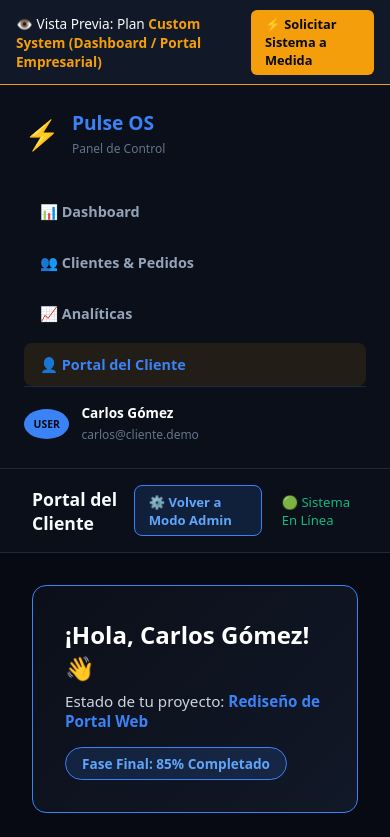
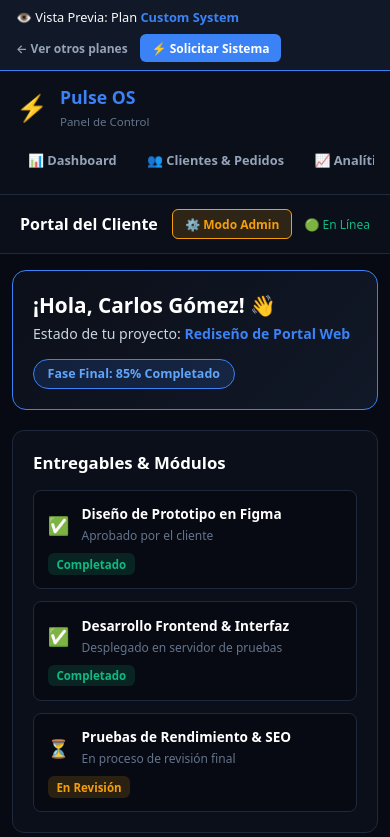
Before and after one commit to Nehemiassr07/bytecode-gt, a Vue app: page /portal-cliente in a window 390 px wide. Shown: the top 837 px of the page. Built offline with nearby package versions, Linux system fonts and the light colour scheme.

Commit message:
arreglo de responsive

```diff
--- a/src/App.vue
+++ b/src/App.vue
@@ -9,10 +9,16 @@ const $route = useRoute()
   <!-- Banner flotante Demo -->
   <div class="demo-banner">
     <div class="demo-content">
-      <span>👁️ Vista Previa: Plan <strong>Custom System (Dashboard / Portal Empresarial)</strong></span>
-      <a href="https://www.kerubixstudio.online#cotizador" class="demo-cta-btn">
-        ⚡ Solicitar Sistema a Medida
-      </a>
+      <span>👁️ Vista Previa: Plan <strong>Custom System</strong></span>
+
+      <div class="demo-actions">
+        <a href="https://www.kerubixstudio.online#planes" class="demo-back-btn">
+          ← Ver otros planes
+        </a>
+        <a href="https://www.kerubixstudio.online#cotizador" class="demo-cta-btn">
+          ⚡ Solicitar Sistema
+        </a>
+      </div>
     </div>
   </div>
 
@@ -49,15 +55,14 @@ const $route = useRoute()
         <h3>{{ $route.path === '/portal-cliente' ? 'Portal del Cliente' : 'Panel Administrativo' }}</h3>
 
         <div class="topbar-actions">
-          <!-- Alternar Vistas Admin / Cliente -->
           <RouterLink to="/portal-cliente" class="btn-toggle-view" v-if="$route.path !== '/portal-cliente'">
-            👤 Ver Vista del Cliente
+            👤 Vista Cliente
           </RouterLink>
           <RouterLink to="/" class="btn-toggle-view admin-mode" v-else>
-            ⚙️ Volver a Modo Admin
+            ⚙️ Modo Admin
           </RouterLink>
 
-          <span class="status-indicator">🟢 Sistema En Línea</span>
+          <span class="status-indicator">🟢 En Línea</span>
         </div>
       </header>
 
@@ -75,13 +80,14 @@ body {
   background-color: #070A13;
   color: #F8FAFC;
   font-family: system-ui, -apple-system, sans-serif;
+  overflow-x: hidden;
 }
 
 .demo-banner {
   background-color: #111827;
-  border-bottom: 1px solid var(--color-primario, #F59E0B);
-  padding: 0.6rem 1rem;
-  font-size: 0.85rem;
+  border-bottom: 1px solid var(--color-primario, #3B82F6);
+  padding: 0.5rem 1rem;
+  font-size: 0.8rem;
   position: sticky;
   top: 0;
   z-index: 100;
@@ -93,18 +99,34 @@ body {
   display: flex;
   justify-content: space-between;
   align-items: center;
+  flex-wrap: wrap;
+  gap: 0.5rem;
 }
 
-.demo-content strong { color: var(--color-primario, #F59E0B); }
+.demo-content strong { color: var(--color-primario, #3B82F6); }
+
+.demo-actions {
+  display: flex;
+  align-items: center;
+  gap: 0.75rem;
+}
+
+.demo-back-btn {
+  color: #94A3B8;
+  text-decoration: none;
+  font-size: 0.75rem;
+  font-weight: 600;
+}
 
 .demo-cta-btn {
-  background-color: var(--color-primario, #F59E0B);
-  color: #070A13;
+  background-color: var(--color-primario, #3B82F6);
+  color: #FFF;
   font-weight: 700;
-  padding: 0.35rem 0.85rem;
+  padding: 0.35rem 0.75rem;
   border-radius: 6px;
   text-decoration: none;
-  font-size: 0.8rem;
+  font-size: 0.75rem;
+  white-space: nowrap;
 }
 
 .dashboard-layout {
@@ -113,128 +135,48 @@ body {
 }
 
 .sidebar {
-  width: 260px;
+  width: 250px;
   background-color: #0B0F19;
   border-right: 1px solid #1E293B;
-  padding: 1.5rem;
+  padding: 1.25rem;
   display: flex;
   flex-direction: column;
+  flex-shrink: 0;
 }
 
-.brand-box {
-  display: flex;
-  align-items: center;
-  gap: 0.75rem;
-  margin-bottom: 2rem;
-}
+.brand-box { display: flex; align-items: center; gap: 0.75rem; margin-bottom: 1.5rem; }
+.brand-logo { font-size: 1.6rem; }
+.brand-box h2 { font-size: 1.1rem; color: var(--color-primario, #3B82F6); }
+.brand-box small { color: #64748B; font-size: 0.72rem; }
 
-.brand-logo { font-size: 1.8rem; }
-.brand-box h2 { font-size: 1.2rem; color: var(--color-primario, #F59E0B); }
-.brand-box small { color: #64748B; font-size: 0.75rem; }
+.sidebar-nav { display: flex; flex-direction: column; gap: 0.4rem; flex-grow: 1; }
+.nav-item { color: #94A3B8; padding: 0.65rem 0.85rem; border-radius: 8px; text-decoration: none; font-weight: 600; font-size: 0.85rem; transition: all 0.2s; }
+.nav-item.router-link-active, .nav-item:hover { background-color: rgba(59, 130, 246, 0.1); color: var(--color-primario, #3B82F6); }
 
-.sidebar-nav {
-  display: flex;
-  flex-direction: column;
-  gap: 0.5rem;
-  flex-grow: 1;
-}
+.user-badge { display: flex; align-items: center; gap: 0.75rem; padding-top: 1rem; border-top: 1px solid #1E293B; }
+.avatar { background-color: var(--color-primario, #3B82F6); color: #FFF; font-weight: 800; font-size: 0.6rem; padding: 0.4rem 0.5rem; border-radius: 50%; }
+.user-info p { font-size: 0.8rem; font-weight: 700; color: #FFF; }
+.user-info small { color: #64748B; font-size: 0.7rem; }
 
-.nav-item {
-  color: #94A3B8;
-  padding: 0.75rem 1rem;
-  border-radius: 8px;
-  text-decoration: none;
-  font-weight: 600;
-  font-size: 0.9rem;
-  transition: all 0.2s;
-}
+.main-wrapper { flex-grow: 1; display: flex; flex-direction: column; min-width: 0; }
+.topbar { background-color: #0B0F19; border-bottom: 1px solid #1E293B; padding: 0.85rem 1.25rem; display: flex; justify-content: space-between; align-items: center; flex-wrap: wrap; gap: 0.75rem; }
+.topbar h3 { font-size: 1rem; color: #FFF; }
 
-.nav-item.router-link-active, .nav-item:hover {
-  background-color: rgba(245, 158, 11, 0.1);
-  color: var(--color-primario, #F59E0B);
-}
+.topbar-actions { display: flex; align-items: center; gap: 0.75rem; flex-wrap: wrap; }
+.btn-toggle-view { background-color: rgba(59, 130, 246, 0.15); color: #60A5FA; border: 1px solid #3B82F6; padding: 0.35rem 0.75rem; border-radius: 6px; font-size: 0.75rem; font-weight: 700; text-decoration: none; transition: all 0.2s; }
+.btn-toggle-view:hover { background-color: #3B82F6; color: #FFF; }
+.btn-toggle-view.admin-mode { background-color: rgba(245, 158, 11, 0.15); color: #F59E0B; border-color: #F59E0B; }
+.status-indicator { font-size: 0.75rem; color: #10B981; }
 
-.user-badge {
-  display: flex;
-  align-items: center;
-  gap: 0.75rem;
-  padding-top: 1rem;
-  border-top: 1px solid #1E293B;
-}
-
-.avatar {
-  background-color: var(--color-primario, #F59E0B);
-  color: #070A13;
-  font-weight: 800;
-  font-size: 0.65rem;
-  padding: 0.5rem 0.6rem;
-  border-radius: 50%;
-}
-
-.user-info p { font-size: 0.85rem; font-weight: 700; color: #FFF; }
-.user-info small { color: #64748B; font-size: 0.75rem; }
-
-.main-wrapper {
-  flex-grow: 1;
-  display: flex;
-  flex-direction: column;
-}
-
-.topbar {
-  background-color: #0B0F19;
-  border-bottom: 1px solid #1E293B;
-  padding: 1rem 2rem;
-  display: flex;
-  justify-content: space-between;
-  align-items: center;
-}
-
-.topbar h3 { font-size: 1.1rem; }
-
-.topbar-actions {
-  display: flex;
-  align-items: center;
-  gap: 1.25rem;
-}
-
-.btn-toggle-view {
-  background-color: rgba(245, 158, 11, 0.15);
-  color: var(--color-primario, #F59E0B);
-  border: 1px solid var(--color-primario, #F59E0B);
-  padding: 0.4rem 0.85rem;
-  border-radius: 8px;
-  font-size: 0.82rem;
-  font-weight: 700;
-  text-decoration: none;
-  transition: all 0.2s ease;
-}
-
-.btn-toggle-view:hover {
-  background-color: var(--color-primario, #F59E0B);
-  color: #070A13;
-}
-
-.btn-toggle-view.admin-mode {
-  background-color: rgba(59, 130, 246, 0.15);
-  color: #60A5FA;
-  border-color: #3B82F6;
-}
-
-.btn-toggle-view.admin-mode:hover {
-  background-color: #3B82F6;
-  color: #FFF;
-}
-
-.status-indicator { font-size: 0.82rem; color: #10B981; }
-
-.content-body {
-  padding: 2rem;
-  background-color: #070A13;
-  flex-grow: 1;
-}
+.content-body { padding: 1.25rem; background-color: #070A13; flex-grow: 1; min-width: 0; }
 
 @media (max-width: 768px) {
   .dashboard-layout { flex-direction: column; }
-  .sidebar { width: 100%; border-right: none; border-bottom: 1px solid #1E293B; }
+  .sidebar { width: 100%; border-right: none; border-bottom: 1px solid #1E293B; padding: 0.85rem 1rem; }
+  .brand-box { margin-bottom: 0.75rem; }
+  .sidebar-nav { flex-direction: row; overflow-x: auto; padding-bottom: 0.25rem; -webkit-overflow-scrolling: touch; }
+  .nav-item { white-space: nowrap; font-size: 0.8rem; padding: 0.5rem 0.75rem; }
+  .user-badge { display: none; }
+  .content-body { padding: 1rem 0.75rem; }
 }
 </style>
--- a/src/views/PortalClienteView.vue
+++ b/src/views/PortalClienteView.vue
@@ -1,5 +1,4 @@
 <script setup lang="ts">
-// Dejar el script vacío si no requerimos variables locales
 </script>
 
 <template>
@@ -51,7 +50,7 @@
       </div>
     </div>
 
-    <!-- Archivos Adjuntos / Entregables para descargar -->
+    <!-- Archivos Adjuntos -->
     <div class="card-section">
       <h2>Archivos & Documentación del Proyecto</h2>
       <div class="file-grid">
@@ -78,42 +77,48 @@
 </template>
 
 <style scoped>
-.client-portal { display: flex; flex-direction: column; gap: 1.5rem; }
+.client-portal { display: flex; flex-direction: column; gap: 1.25rem; }
 .welcome-card {
   background: linear-gradient(135deg, #0B0F19 0%, #111827 100%);
   border: 1px solid var(--color-primario, #3B82F6);
   border-radius: 14px;
-  padding: 2rem;
+  padding: 1.5rem;
   display: flex;
   justify-content: space-between;
   align-items: center;
   flex-wrap: wrap;
   gap: 1rem;
 }
-.user-greeting h1 { font-size: 1.5rem; color: #FFF; margin-bottom: 0.4rem; }
-.user-greeting p { color: #CBD5E1; font-size: 0.95rem; }
+.user-greeting h1 { font-size: 1.3rem; color: #FFF; margin-bottom: 0.3rem; }
+.user-greeting p { color: #CBD5E1; font-size: 0.88rem; }
 .user-greeting strong { color: var(--color-primario, #3B82F6); }
-.plan-badge { background: rgba(59, 130, 246, 0.15); color: #60A5FA; border: 1px solid #3B82F6; padding: 0.4rem 1rem; border-radius: 20px; font-weight: 700; font-size: 0.85rem; }
+.plan-badge { background: rgba(59, 130, 246, 0.15); color: #60A5FA; border: 1px solid #3B82F6; padding: 0.35rem 0.85rem; border-radius: 20px; font-weight: 700; font-size: 0.78rem; }
 
-.card-section { background: #0B0F19; border: 1px solid #1E293B; border-radius: 12px; padding: 1.5rem; }
-.card-section h2 { color: #FFF; font-size: 1.1rem; margin-bottom: 1rem; }
+.card-section { background: #0B0F19; border: 1px solid #1E293B; border-radius: 12px; padding: 1.25rem; }
+.card-section h2 { color: #FFF; font-size: 1.05rem; margin-bottom: 1rem; }
 
 .deliverable-list { display: flex; flex-direction: column; gap: 0.75rem; }
-.deliverable-item { background: #070A13; border: 1px solid #1E293B; border-radius: 8px; padding: 1rem; display: flex; justify-content: space-between; align-items: center; }
-.item-info { display: flex; align-items: center; gap: 0.8rem; }
-.item-info strong { display: block; color: #FFF; font-size: 0.9rem; }
-.item-info small { color: #64748B; font-size: 0.78rem; }
-.check-icon { font-size: 1.2rem; }
+.deliverable-item { background: #070A13; border: 1px solid #1E293B; border-radius: 8px; padding: 0.85rem; display: flex; justify-content: space-between; align-items: center; flex-wrap: wrap; gap: 0.5rem; }
+.item-info { display: flex; align-items: center; gap: 0.75rem; }
+.item-info strong { display: block; color: #FFF; font-size: 0.85rem; }
+.item-info small { color: #64748B; font-size: 0.75rem; }
+.check-icon { font-size: 1.1rem; }
 
-.tag-done { background: rgba(16, 185, 129, 0.15); color: #10B981; padding: 0.2rem 0.6rem; border-radius: 6px; font-size: 0.75rem; font-weight: 700; }
-.tag-review { background: rgba(245, 158, 11, 0.15); color: #F59E0B; padding: 0.2rem 0.6rem; border-radius: 6px; font-size: 0.75rem; font-weight: 700; }
+.tag-done { background: rgba(16, 185, 129, 0.15); color: #10B981; padding: 0.2rem 0.55rem; border-radius: 6px; font-size: 0.72rem; font-weight: 700; }
+.tag-review { background: rgba(245, 158, 11, 0.15); color: #F59E0B; padding: 0.2rem 0.55rem; border-radius: 6px; font-size: 0.72rem; font-weight: 700; }
 
-.file-grid { display: grid; grid-template-columns: repeat(auto-fit, minmax(250px, 1fr)); gap: 1rem; }
-.file-card { background: #070A13; border: 1px solid #1E293B; border-radius: 8px; padding: 1rem; display: flex; align-items: center; gap: 0.8rem; }
-.file-icon { font-size: 1.8rem; }
+.file-grid { display: grid; grid-template-columns: repeat(auto-fit, minmax(220px, 1fr)); gap: 1rem; }
+.file-card { background: #070A13; border: 1px solid #1E293B; border-radius: 8px; padding: 0.85rem; display: flex; align-items: center; gap: 0.75rem; flex-wrap: wrap; }
+.file-icon { font-size: 1.5rem; }
 .file-details { flex-grow: 1; }
-.file-details strong { display: block; color: #FFF; font-size: 0.85rem; }
-.file-details small { color: #64748B; font-size: 0.75rem; }
-.btn-dl { background: #1E293B; color: #FFF; border: none; padding: 0.4rem 0.8rem; border-radius: 6px; font-size: 0.78rem; cursor: pointer; }
+.file-details strong { display: block; color: #FFF; font-size: 0.82rem; }
+.file-details small { color: #64748B; font-size: 0.72rem; }
+.btn-dl { background: #1E293B; color: #FFF; border: none; padding: 0.4rem 0.75rem; border-radius: 6px; font-size: 0.75rem; cursor: pointer; }
 .btn-dl:hover { background: var(--color-primario); }
+
+@media (max-width: 600px) {
+  .welcome-card { flex-direction: column; align-items: flex-start; padding: 1.25rem; }
+  .deliverable-item, .file-card { flex-direction: column; align-items: flex-start; }
+  .btn-dl { width: 100%; text-align: center; }
+}
 </style>
```
Also changed, not shown: src/views/DashboardView.vue (+30 -12 lines).
